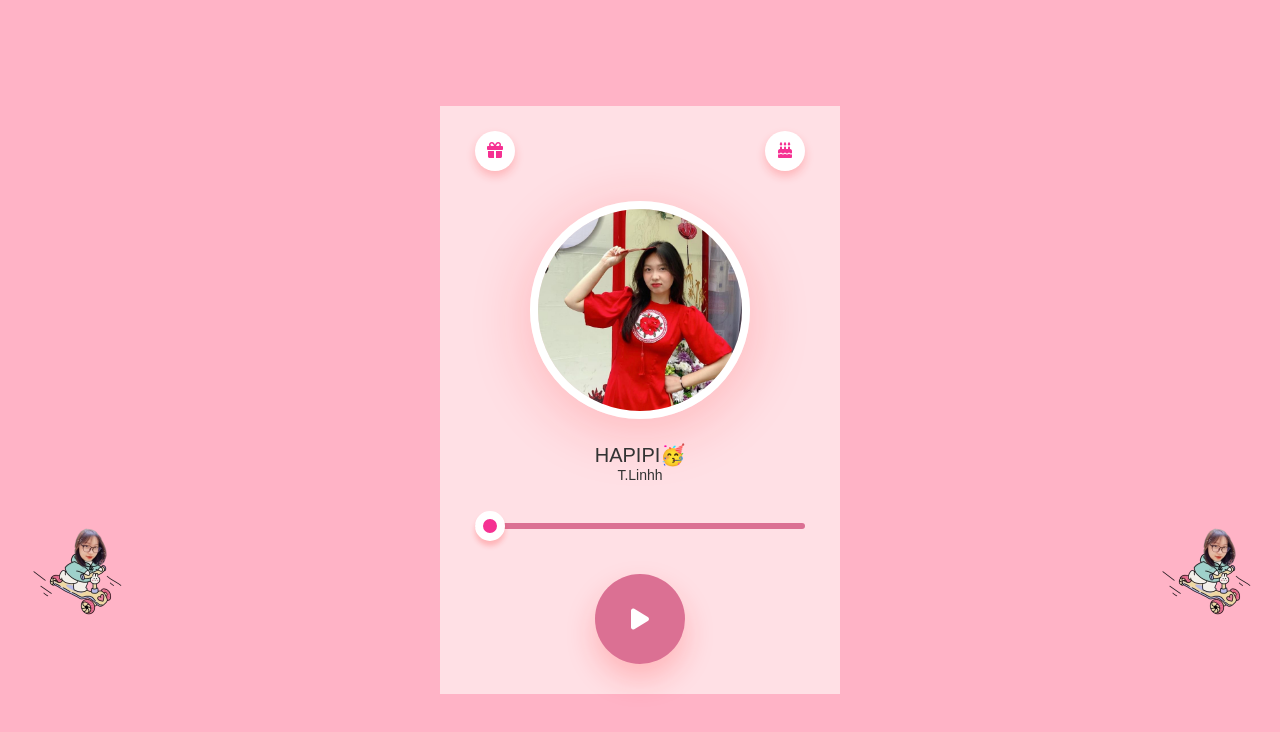
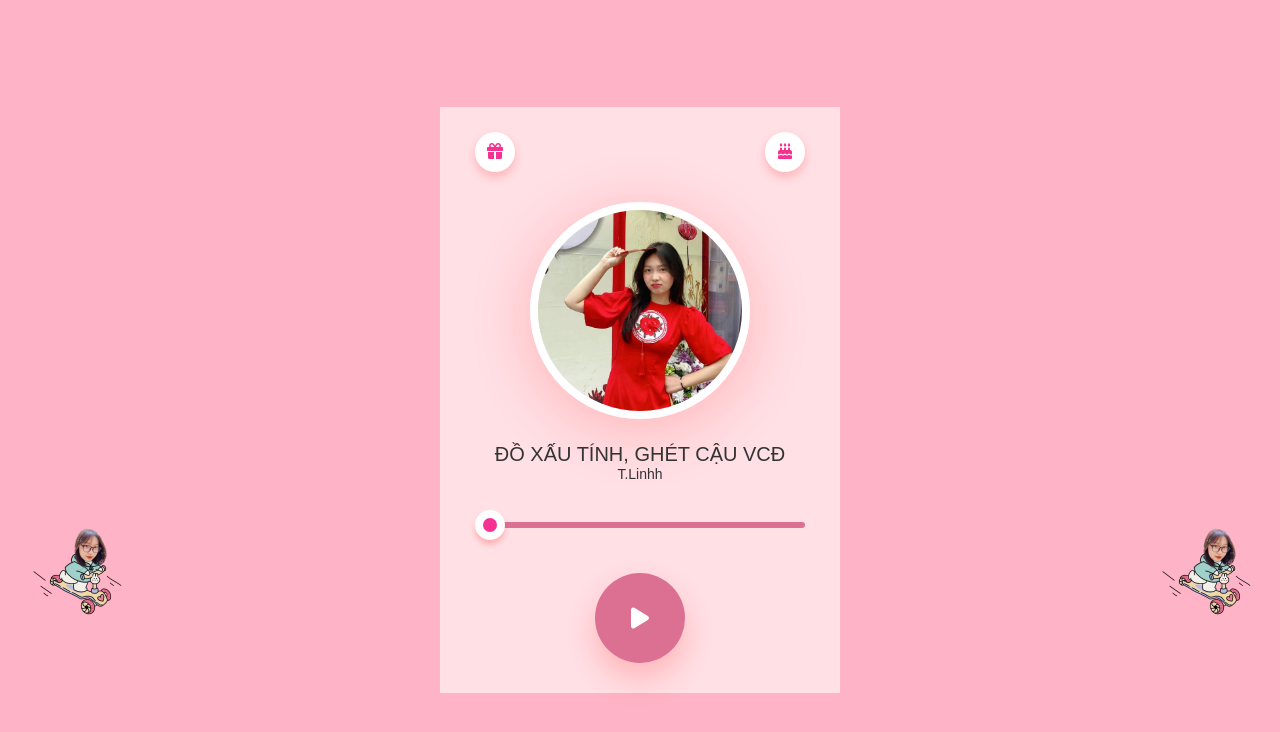
Before and after one commit to hieunq103/Hapipi, a plain HTML site: page index.html in a window 1280 px wide. Drawn offline with Linux system fonts and the light colour scheme.

Commit message:
Update index.html

```diff
--- a/index.html
+++ b/index.html
@@ -26,7 +26,7 @@
         </nav>
         <img src="TieuLinh.jpg" class="song-img">
 
-        <h1>HAPIPI🥳</h1>
+        <h1>ĐỒ XẤU TÍNH, GHÉT CẬU VCĐ</h1>
         <p>T.Linhh</p>
         <audio  id="song">
             <source src="Sinhnhat.mp3" type="audio/mpeg">
```
